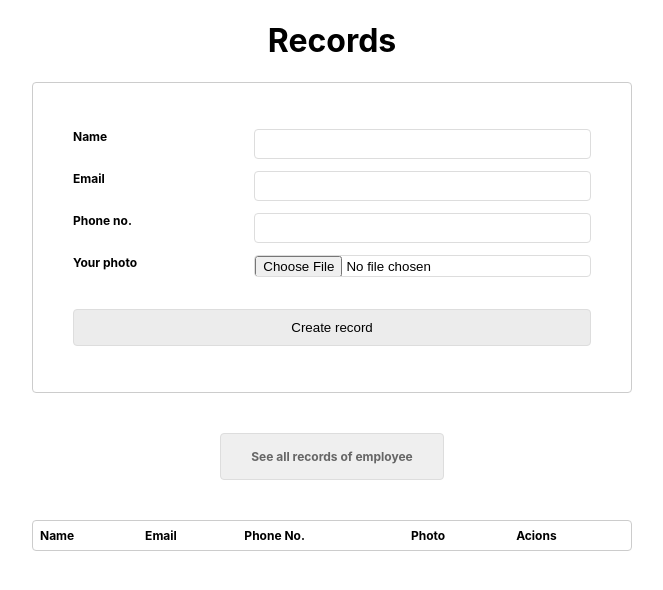
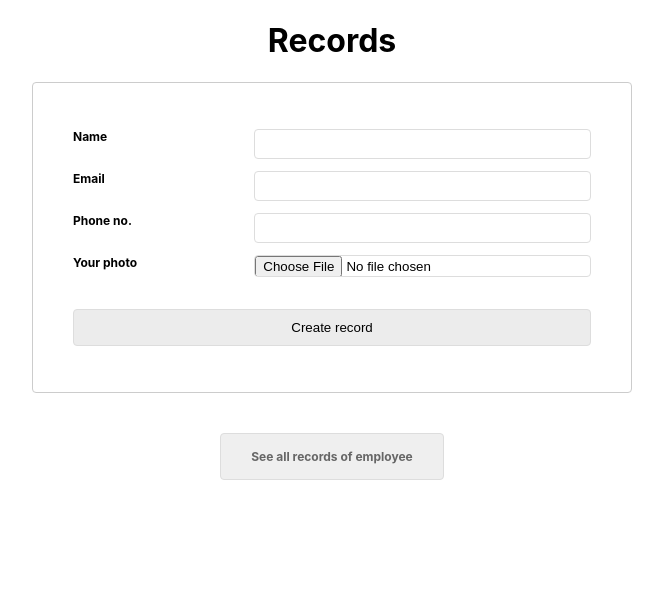
Before and after one commit to sharonkrishh/react-basics, a React (Create React App) app: page / in a window 1280 px wide. Shown: the top 590 px of the page, without its empty margins (308-971 px from the left). Built offline with nearby package versions, Linux system fonts and the light colour scheme.

Commit message:
updates on css

```diff
--- a/src/index.css
+++ b/src/index.css
@@ -86,7 +86,7 @@ code {
   text-decoration: none;
   color: #666666;
 }
-.loeRecords{
+.loeRecords.visible{
   display: flex;
   flex-flow: row nowrap;
   justify-content: center;
@@ -96,10 +96,10 @@ code {
   align-items: center;
   margin: 0 auto;
 }
-/* .loeRecords {
+.loeRecords {
 display: none;
 
-} */
+}
 .loeRecords table{
   font-size: 12px;
   margin: 0 auto;
```
